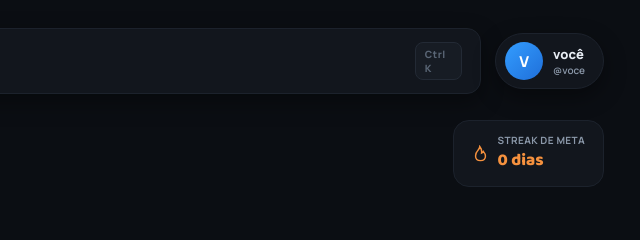
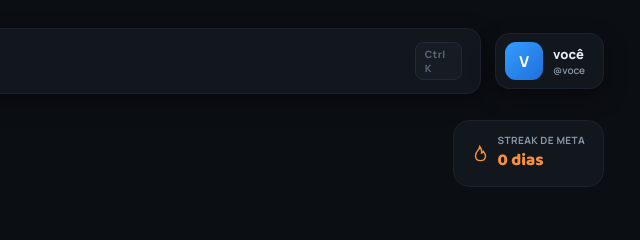
Before and after one commit to kauanlacerda/crava, an Electron app: page renderer/index.html in a window 1280 px wide. Shown: the top 240 px of the page, 640-1280 px from the left. Drawn offline with Linux system fonts and the light colour scheme; no server answers.

Commit message:
fix: chip e avatar do usuario em quadrado arredondado
Co-Authored-By: Claude Opus 5 <noreply@anthropic.com>

```diff
--- a/renderer/styles.css
+++ b/renderer/styles.css
@@ -598,3 +598,7 @@ input:focus, select:focus { border-color: var(--blue); }
   font-size: 14px; text-transform: uppercase; letter-spacing: 0;
   font-weight: 400; margin-top: 2px;
 }
+
+/* chip do usuario (canto direito): quadrado arredondado, como a busca */
+.user-chip { border-radius: 14px; }
+.user-avatar { border-radius: 11px; }
```
